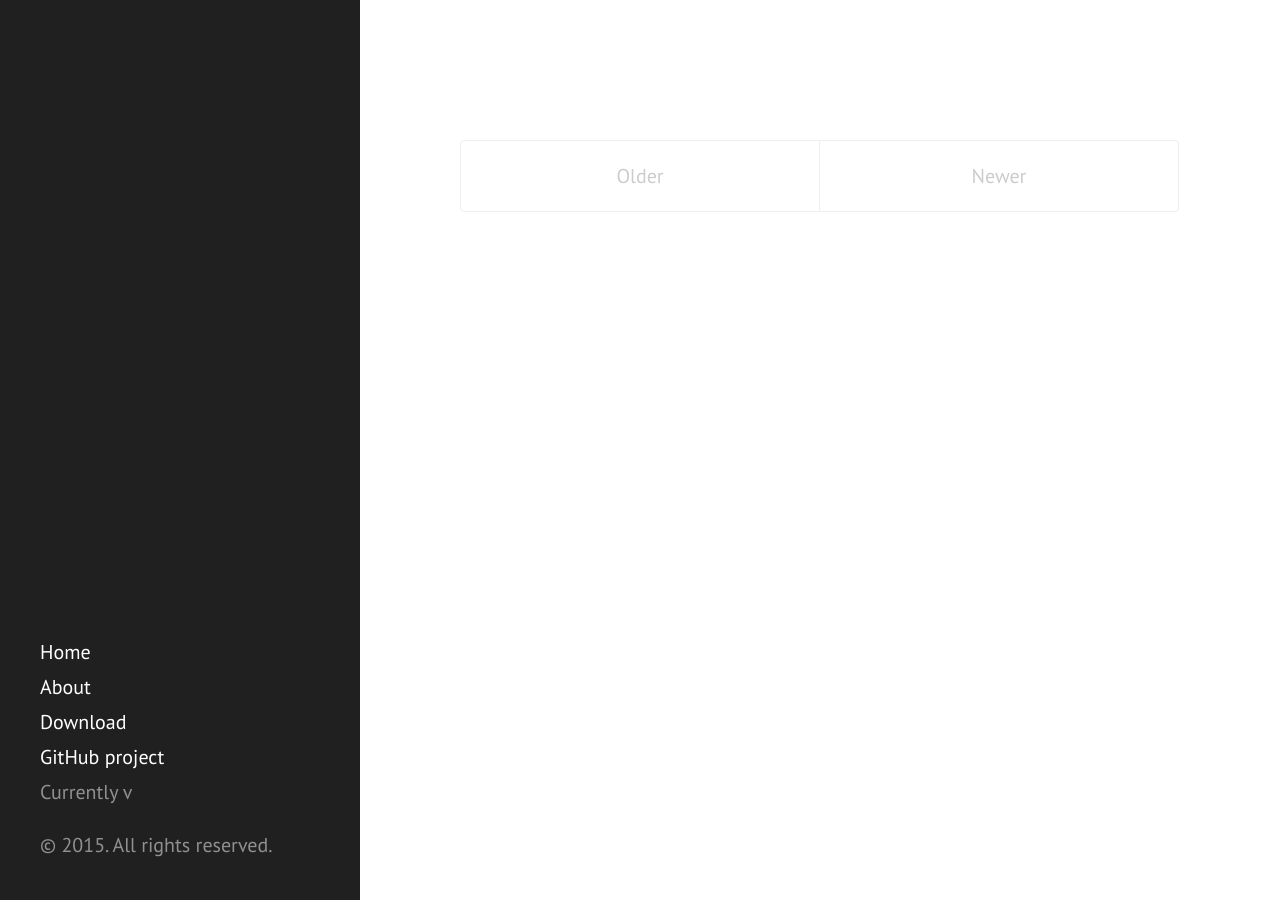
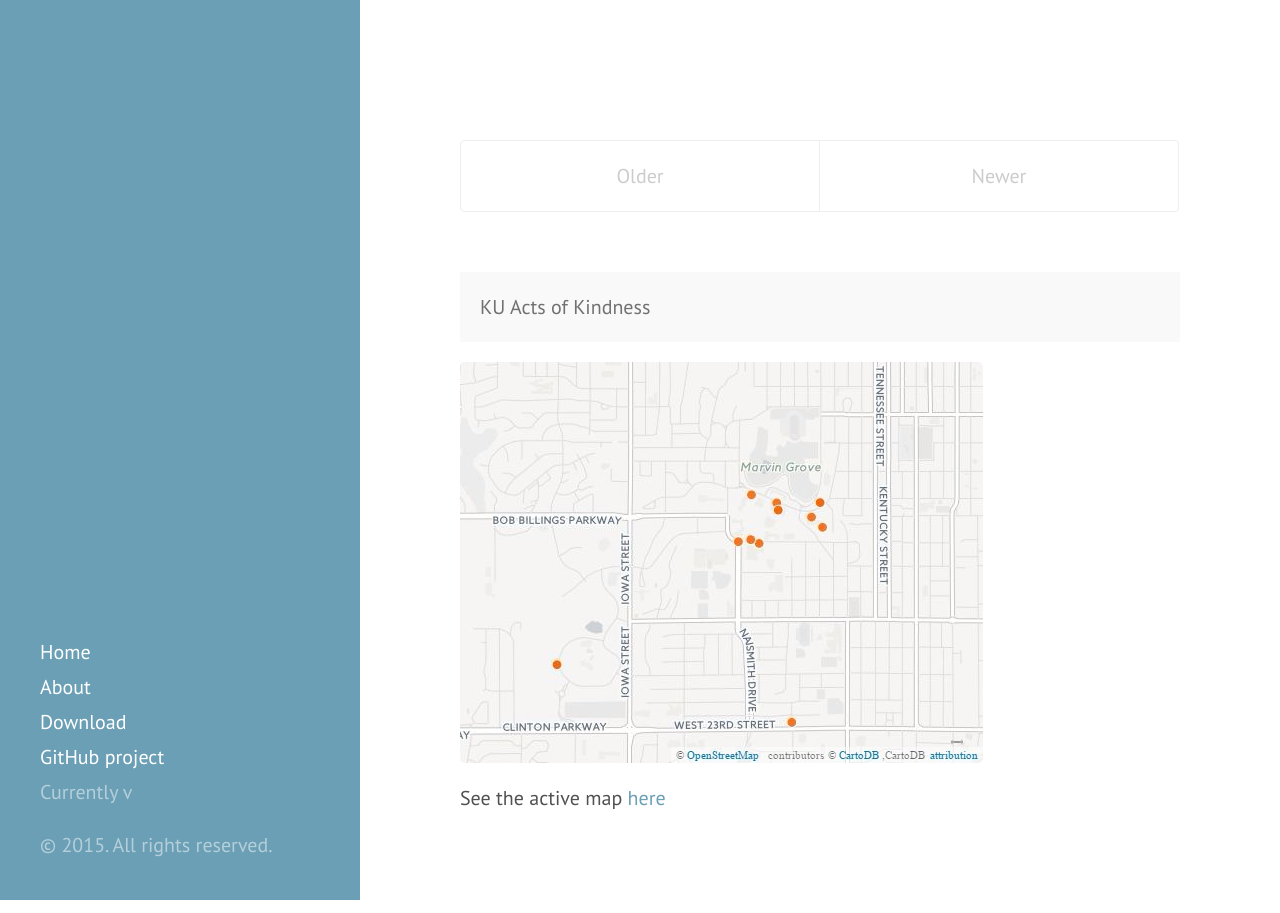
Before and after one commit to rdickman331/rdickman331.github.io, a Jekyll site: the page built from index.html, in a window 1280 px wide. Built offline with Jekyll 4.4.1, drawn with Linux system fonts in a browser that asks for light colours.

Commit message:
added link and map to homepage

```diff
--- a/404.html
+++ b/404.html
@@ -6,5 +6,5 @@ permalink: 404.html
 
 <div class="page">
   <h1 class="page-title">KU Acts of Kindness</h1>
-  <p class="lead">Sorry, we've misplaced that URL or it's pointing to something that doesn't exist. <a href="{{ site.baseurl }}">Head back home</a> to try finding it again.</p>
+  <p class="lead">This is so confusing... sorry, we've misplaced that URL or it's pointing to something that doesn't exist. <a href="{{ site.baseurl }}">Head back home</a> to try finding it again.</p>
 </div>
--- a/_layouts/default.html
+++ b/_layouts/default.html
@@ -3,7 +3,7 @@
 
   {% include head.html %}
 
-  <body>
+  <body class="theme-base-0d">
 
     {% include sidebar.html %}
 
--- a/index.html
+++ b/index.html
@@ -35,3 +35,15 @@ title: Home
     <span class="pagination-item newer">Newer</span>
   {% endif %}
 </div>
+
+<p class="message">
+ KU Acts of Kindness
+</p
+
+<body>
+  <IMG SRC="ActsOfKindnessMap1.jpg">
+ <p>
+    See the active map <a href="http://bit.ly/1kOZOCJ">here</a>
+  </p>
+
+</body>
```
Also changed, not shown: ActsOfKindnessMap1.jpg (added).
